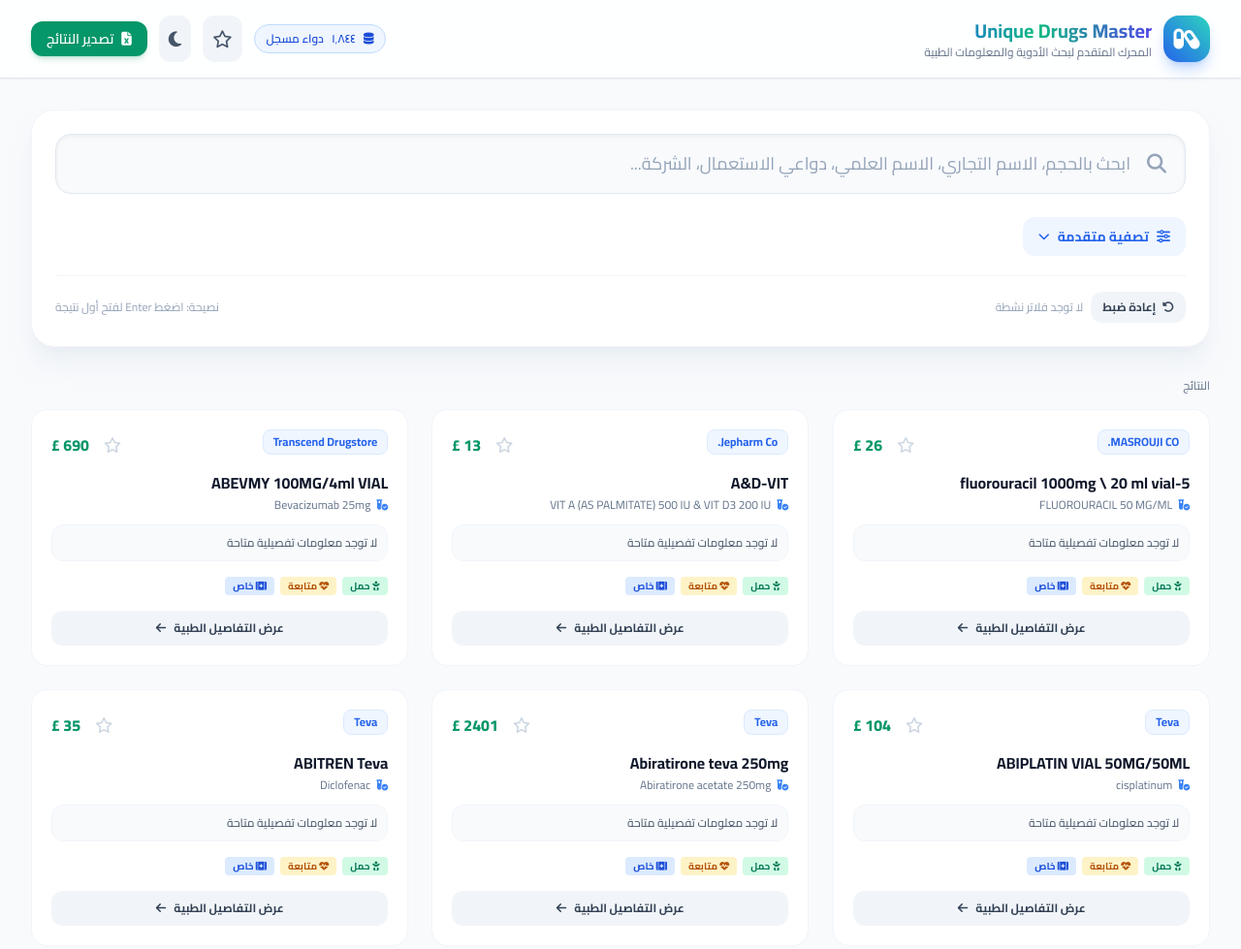
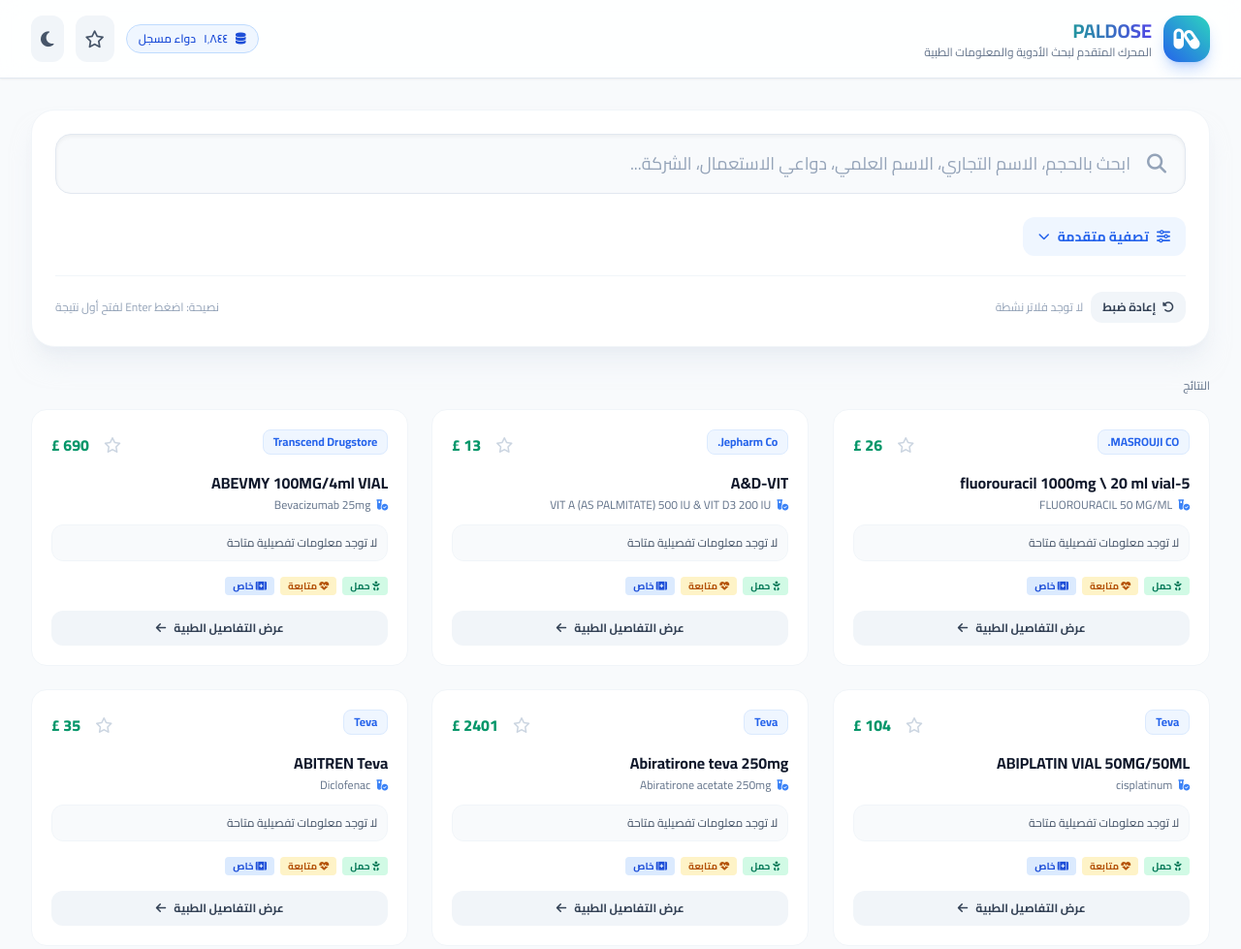
Before and after one commit to mohammediashawahna-art/Paldose-, a plain HTML site: page index.html in a window 1280 px wide. Shown: the top 979 px of the page at 97% size. Drawn offline with nearby package versions, Linux system fonts and the light colour scheme.

Commit message:
Update index.html

```diff
--- a/index.html
+++ b/index.html
@@ -4,7 +4,7 @@
     <meta charset="UTF-8">
     <meta name="viewport" content="width=device-width, initial-scale=1.0">
     <link rel="canonical" href="https://paldose.com/">
-    <title>دليل الأدوية الشامل والمتطور | Unique Drugs Master</title>
+    <title>PALDOSE</title>
     <!-- Tailwind CSS -->
     <script src="https://cdn.tailwindcss.com"></script>
     <script>
@@ -91,7 +91,7 @@
                 </div>
                 <div>
                     <h1 class="text-xl font-bold bg-gradient-to-r from-blue-600 via-teal-500 to-indigo-600 bg-clip-text text-transparent">
-                        Unique Drugs Master
+                      PALDOSE
                     </h1>
                     <p class="text-xs text-slate-500 dark:text-slate-400 font-medium">المحرك المتقدم لبحث الأدوية والمعلومات الطبية</p>
                 </div>
@@ -112,9 +112,7 @@
                     <i id="theme-icon" class="fa-solid fa-moon text-lg"></i>
                 </button>
 
-                <button onclick="exportToCSV()" class="hidden sm:flex items-center gap-2 px-4 py-2 bg-emerald-600 hover:bg-emerald-700 text-white rounded-xl text-sm font-semibold shadow-md shadow-emerald-600/20 transition">
-                    <i class="fa-solid fa-file-excel"></i>
-                    <span>تصدير النتائج</span>
+
                 </button>
             </div>
         </div>
```
